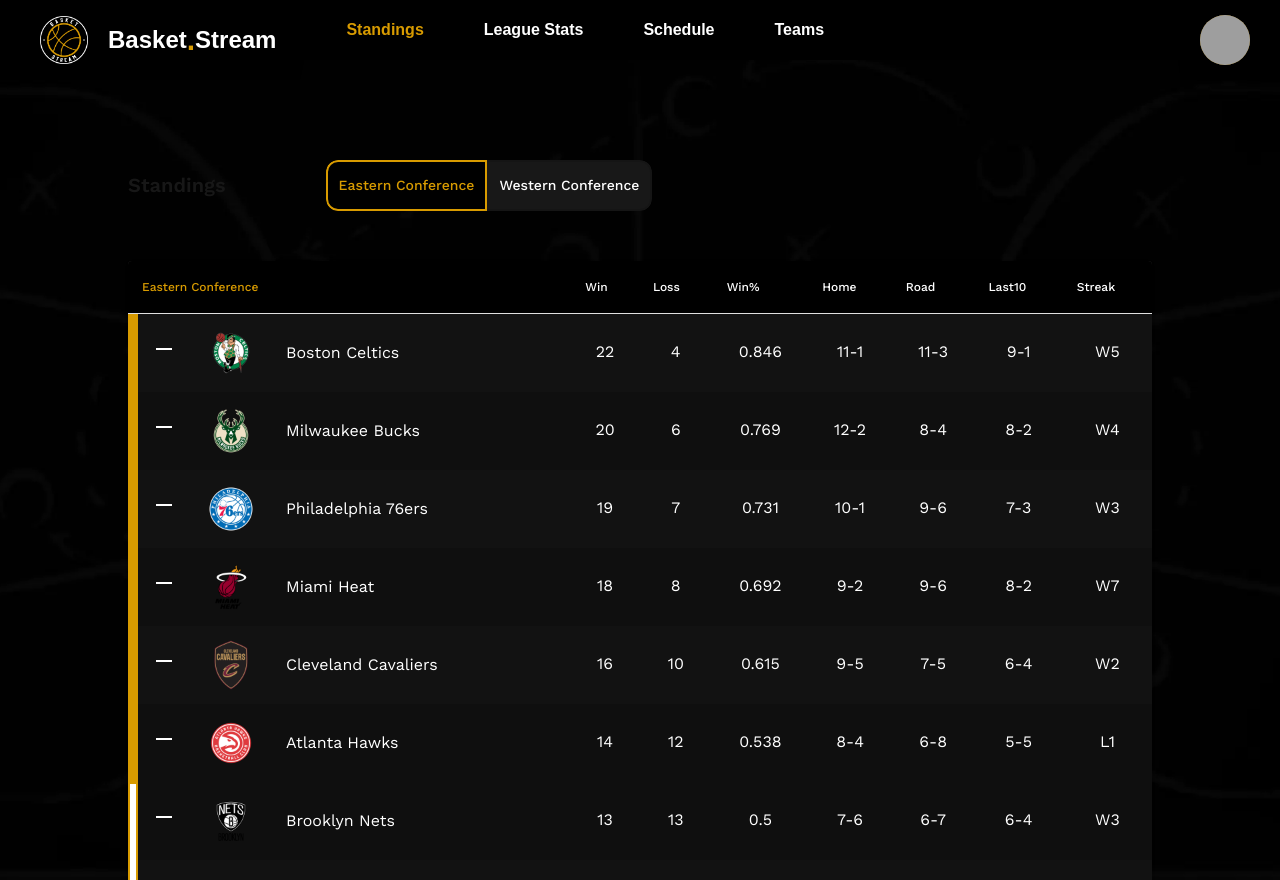
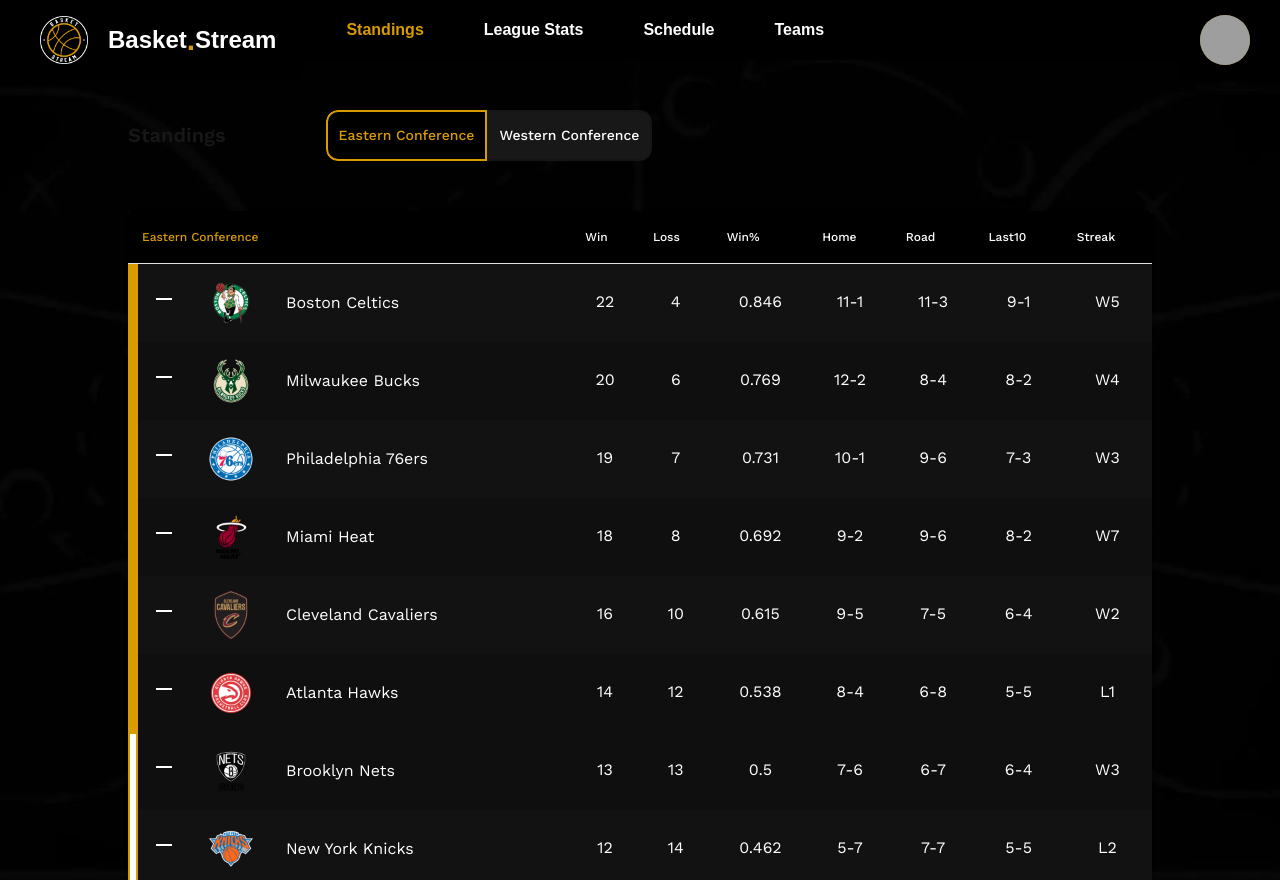
Before and after one commit to MarcosAbreu/basket.stream, a Next.js app in the folder basket-stream/: page /standings in a window 1280 px wide. Built offline with nearby package versions, Linux system fonts and the light colour scheme; grey boxes are pictures that could not be loaded.

Commit message:
fix: adjust of padding top size for home and standings pages

```diff
--- a/basket-stream/src/app/page.tsx
+++ b/basket-stream/src/app/page.tsx
@@ -16,7 +16,6 @@
         height: "100vh",
         display: "flex",
         flexDirection: "column",
-        pt: { md: "80px", xs: "0" },
       }}
     >
       <HomeContainer />
--- a/basket-stream/src/app/standings/page.tsx
+++ b/basket-stream/src/app/standings/page.tsx
@@ -17,7 +17,7 @@
         display: "flex",
         flexDirection: "column",
         alignItems: "center",
-        p: "80px 0",
+        p: "30px 0",
       }}
     >
       <StandingsContainer />
```
